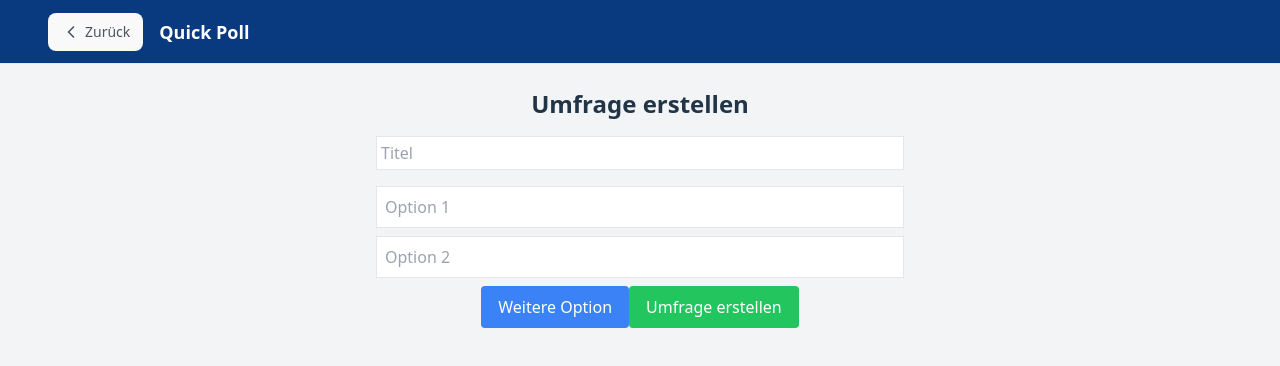
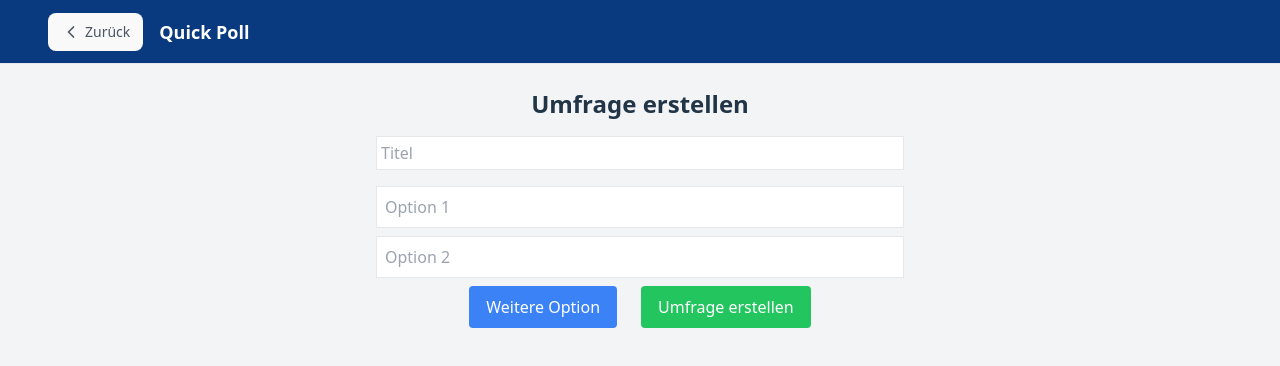
Before and after one commit to pstcx/QuickPoll, a React (Vite) app in the folder frontend/: page /create/multiple-choice in a window 1280 px wide. Shown: the top 366 px of the page. Built offline with nearby package versions, Linux system fonts and the light colour scheme.

Commit message:
justify buttons

```diff
--- a/frontend/src/screens/Components/MultipleChoicePoll.tsx
+++ b/frontend/src/screens/Components/MultipleChoicePoll.tsx
@@ -37,7 +37,7 @@
           onChange={(e) => handleChangeOption(index, e.target.value)}
         />
       ))}
-
+      <div className="flex gap-6 justify-center">
         <button
           className="bg-blue-500 text-white px-4 py-2 rounded mb-4"
           onClick={handleAddOption}
@@ -46,12 +46,13 @@
         </button>
 
         <button
-        className="bg-green-500 text-white px-4 py-2 rounded"
+          className="bg-green-500 text-white px-4 py-2 rounded mb-4"
           onClick={handleSubmit}
         >
           Umfrage erstellen
         </button>
       </div>
+    </div>
   );
 };
 
```
Lines whose indentation alone changed are shown as unchanged.
